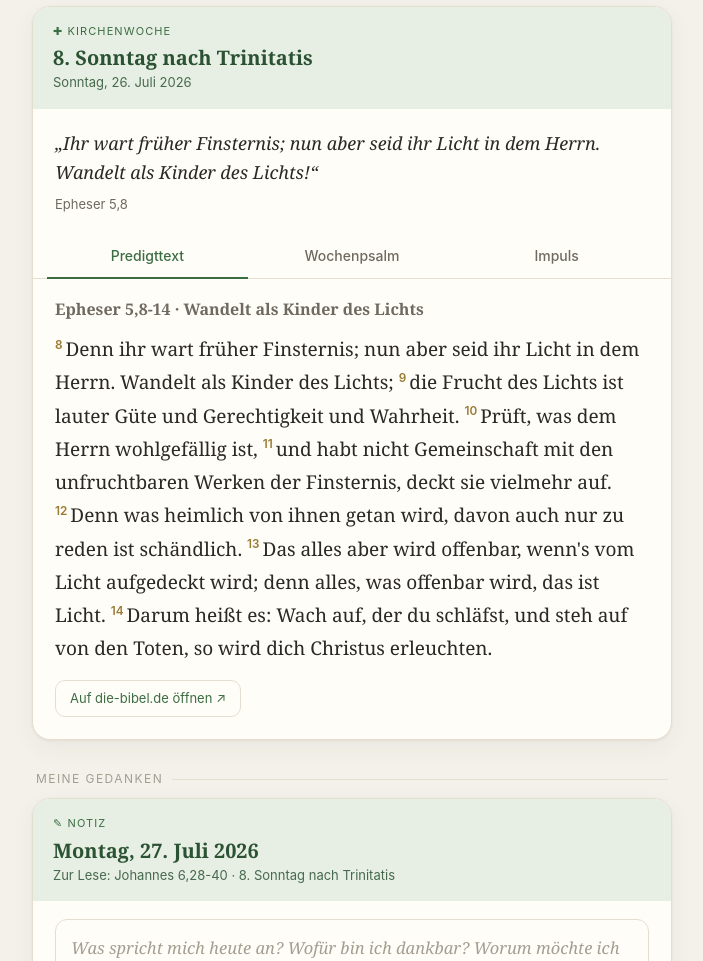
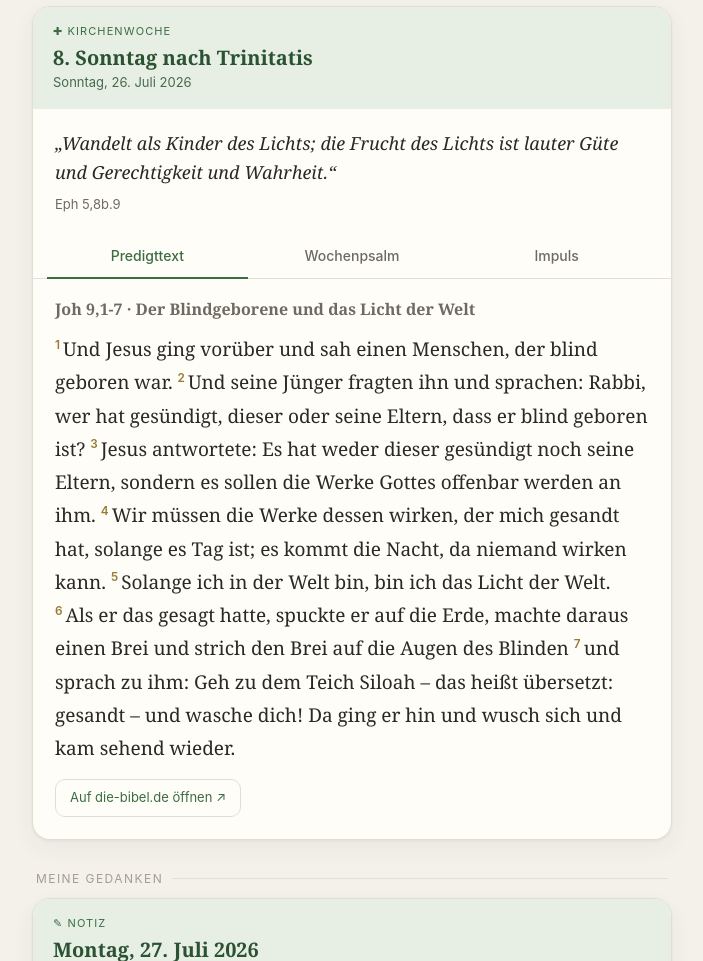
Before and after one commit to JXP1970/bibeltag, a plain HTML site: page index.html in a window 1280 px wide. Shown: the part 1660-2621 px from the top of the page, without its empty margins (288-991 px from the left). Drawn offline with Linux system fonts and the light colour scheme.

Commit message:
Bibeltag: Daten für 2026-07-27

```diff
--- a/index.html
+++ b/index.html
@@ -257,147 +257,155 @@ const DATA = {
     "name": "8. Sonntag nach Trinitatis",
     "date": "Sonntag, 26. Juli 2026",
     "spruch": {
-      "text": "Ihr wart früher Finsternis; nun aber seid ihr Licht in dem Herrn. Wandelt als Kinder des Lichts!",
-      "cite": "Epheser 5,8"
+      "text": "Wandelt als Kinder des Lichts; die Frucht des Lichts ist lauter Güte und Gerechtigkeit und Wahrheit.",
+      "cite": "Eph 5,8b.9"
     },
     "predigt": {
-      "ref": "Epheser 5,8-14",
-      "title": "Wandelt als Kinder des Lichts",
-      "url": "https://www.die-bibel.de/bibel/LU17/EPH.5.8-14",
+      "ref": "Joh 9,1-7",
+      "title": "Der Blindgeborene und das Licht der Welt",
+      "url": "https://www.die-bibel.de/leseplaene/predigttexte/predigttext-2026-07-26",
       "LU17": [
         [
-          8,
-          "Denn ihr wart früher Finsternis; nun aber seid ihr Licht in dem Herrn. Wandelt als Kinder des Lichts;"
+          1,
+          "Und Jesus ging vorüber und sah einen Menschen, der blind geboren war."
         ],
         [
-          9,
-          "die Frucht des Lichts ist lauter Güte und Gerechtigkeit und Wahrheit."
+          2,
+          "Und seine Jünger fragten ihn und sprachen: Rabbi, wer hat gesündigt, dieser oder seine Eltern, dass er blind geboren ist?"
         ],
         [
-          10,
-          "Prüft, was dem Herrn wohlgefällig ist,"
+          3,
+          "Jesus antwortete: Es hat weder dieser gesündigt noch seine Eltern, sondern es sollen die Werke Gottes offenbar werden an ihm."
         ],
         [
-          11,
-          "und habt nicht Gemeinschaft mit den unfruchtbaren Werken der Finsternis, deckt sie vielmehr auf."
+          4,
+          "Wir müssen die Werke dessen wirken, der mich gesandt hat, solange es Tag ist; es kommt die Nacht, da niemand wirken kann."
         ],
         [
-          12,
-          "Denn was heimlich von ihnen getan wird, davon auch nur zu reden ist schändlich."
+          5,
+          "Solange ich in der Welt bin, bin ich das Licht der Welt."
         ],
         [
-          13,
-          "Das alles aber wird offenbar, wenn's vom Licht aufgedeckt wird; denn alles, was offenbar wird, das ist Licht."
+          6,
+          "Als er das gesagt hatte, spuckte er auf die Erde, machte daraus einen Brei und strich den Brei auf die Augen des Blinden"
         ],
         [
-          14,
-          "Darum heißt es: Wach auf, der du schläfst, und steh auf von den Toten, so wird dich Christus erleuchten."
+          7,
+          "und sprach zu ihm: Geh zu dem Teich Siloah – das heißt übersetzt: gesandt – und wasche dich! Da ging er hin und wusch sich und kam sehend wieder."
         ]
       ],
       "SCH2000": [
         [
-          8,
-          "Denn ihr wart einst Finsternis, nun aber seid ihr Licht in dem Herrn; wandelt als Kinder des Lichts!"
+          1,
+          "Und als er vorüberging, sah er einen Menschen, der von Geburt an blind war."
         ],
         [
-          9,
-          "(Die Frucht des Geistes besteht nämlich in aller Gütigkeit und Gerechtigkeit und Wahrheit.)"
+          2,
+          "Und seine Jünger fragten ihn und sprachen: Meister, wer hat gesündigt, dieser oder seine Eltern, dass er blind geboren wurde?"
         ],
         [
-          10,
-          "Prüft, was dem Herrn wohlgefällig ist,"
+          3,
+          "Jesus antwortete: Weder dieser hat gesündigt noch seine Eltern, sondern es sollen die Werke Gottes an ihm offenbar werden."
         ],
         [
-          11,
-          "und habt keine Gemeinschaft mit den unfruchtbaren Werken der Finsternis, deckt sie vielmehr auf!"
+          4,
+          "Ich muss die Werke des wirken, der mich gesandt hat, solange es Tag ist; es kommt die Nacht, da niemand wirken kann."
         ],
         [
-          12,
-          "Denn was heimlich von ihnen geschieht, ist schändlich auch nur zu sagen."
+          5,
+          "Solange ich in der Welt bin, bin ich das Licht der Welt."
         ],
         [
-          13,
-          "Das alles aber wird offenbar, wenn es vom Licht aufgedeckt wird; denn alles, was offenbar wird, das ist Licht."
+          6,
+          "Als er das gesagt hatte, spuckte er auf die Erde und machte einen Brei aus dem Speichel und strich den Brei auf die Augen des Blinden"
         ],
         [
-          14,
-          "Darum spricht er: Wache auf, der du schläfst, und steh auf von den Toten, so wird dich Christus erleuchten!"
+          7,
+          "und sprach zu ihm: Geh hin, wasche dich im Teich Siloah (das heißt übersetzt: Gesandter)! Da ging er hin und wusch sich und kam sehend zurück."
         ]
       ]
     },
     "psalm": {
-      "ref": "Psalm 119,105-112",
+      "ref": "Ps 48,2-3a.9-15",
       "note": "Wochenpsalm",
       "LU17": [
         [
-          105,
-          "Dein Wort ist meines Fußes Leuchte und ein Licht auf meinem Wege."
+          2,
+          "Groß ist der Herr und hoch zu rühmen in der Stadt unsres Gottes, auf seinem heiligen Berge."
         ],
         [
-          106,
-          "Ich habe geschworen und will's halten, dass ich die Rechte deiner Gerechtigkeit halten will."
+          3,
+          "Schön ragt empor sein Gipfel, daran sich freut die ganze Welt, der Berg Zion fern im Norden, die Stadt des großen Königs."
         ],
         [
-          107,
-          "Ich bin sehr gebeugt; HERR, erquicke mich nach deinem Wort!"
+          9,
+          "Wie wir’s gehört haben, so sehen wir’s an der Stadt des Herrn Zebaoth, an der Stadt unsres Gottes: Gott erhält sie ewiglich. SELA."
         ],
         [
-          108,
-          "Lass dir gefallen, HERR, das willige Opfer meines Mundes und lehre mich deine Rechte!"
+          10,
+          "Gott, wir gedenken deiner Güte in deinem Tempel."
         ],
         [
-          109,
-          "Ich trage mein Leben stets in meiner Hand, und ich vergesse dein Gesetz nicht."
+          11,
+          "Gott, wie dein Name, so ist auch dein Ruhm bis an der Welt Enden. Deine Rechte ist voll Gerechtigkeit."
         ],
         [
-          110,
-          "Die Gottlosen legen mir Schlingen; aber ich irre nicht von deinen Befehlen."
+          12,
+          "Es freue sich der Berg Zion, und die Töchter Juda seien fröhlich um deiner Rechte willen."
         ],
         [
-          111,
-          "Deine Zeugnisse sind mein ewiges Erbe; denn sie sind meines Herzens Wonne."
+          13,
+          "Ziehet um den Zion herum und umschreitet ihn, zählt seine Türme;"
         ],
         [
-          112,
-          "Ich neige mein Herz, zu tun nach deinen Rechten immer und ewig."
+          14,
+          "habt gut acht auf seine Mauern, / durchwandert seine Paläste, dass ihr den Nachkommen davon erzählt:"
+        ],
+        [
+          15,
+          "Dieser ist Gott, unser Gott für immer und ewig. Er ist’s, der uns führet."
         ]
       ],
       "SCH2000": [
         [
-          105,
-          "Dein Wort ist meines Fußes Leuchte und ein Licht auf meinem Weg."
+          2,
+          "Groß ist der HERR und hoch zu preisen in der Stadt unseres Gottes, auf seinem heiligen Berg."
         ],
         [
-          106,
-          "Ich habe geschworen und will es halten, die Rechtsbestimmungen deiner Gerechtigkeit zu befolgen."
+          3,
+          "Schön ragt er empor, der Zion, die Wonne der ganzen Erde, der Berg Zion, das Nordgebirge, die Stadt des großen Königs."
         ],
         [
-          107,
-          "Ich bin sehr gebeugt, HERR, belebe mich nach deinem Wort!"
+          9,
+          "Wie wir's gehört hatten, so haben wir's gesehen in der Stadt des HERRN der Heerscharen, in der Stadt unseres Gottes; Gott lässt sie ewiglich bestehen. (Sela.)"
         ],
         [
-          108,
-          "Lass dir doch gefallen, HERR, die freiwilligen Opfer meines Mundes, und lehre mich deine Rechtsordnungen!"
+          10,
+          "O Gott, wir gedenken deiner Gnade in deinem Tempel."
         ],
         [
-          109,
-          "Mein Leben ist beständig in meiner Hand, aber ich vergesse dein Gesetz nicht."
+          11,
+          "Gott, wie dein Name ist, so ist auch dein Ruhm bis an die Enden der Erde; deine Rechte ist voller Gerechtigkeit."
         ],
         [
-          110,
-          "Die Gottlosen haben mir eine Schlinge gelegt, aber ich irre nicht ab von deinen Befehlen."
+          12,
+          "Es freue sich der Berg Zion, es sollen frohlocken die Töchter Judas um deiner Gerichte willen!"
         ],
         [
-          111,
-          "Deine Zeugnisse habe ich zum ewigen Erbteil, denn sie sind meines Herzens Freude."
+          13,
+          "Umgeht Zion und umkreist es, zählt seine Türme;"
         ],
         [
-          112,
-          "Ich habe mein Herz geneigt, deine Satzungen zu tun immerdar, bis ans Ende."
+          14,
+          "achtet genau auf seine Bollwerke, geht durch seine Palastbauten, damit ihr's dem kommenden Geschlecht erzählen könnt,"
+        ],
+        [
+          15,
+          "dass dieser Gott unser Gott ist für immer und ewig. Er wird uns führen."
         ]
       ]
     },
-    "impuls": "Paulus erinnert die Gemeinde in Ephesus daran, wer sie einmal waren – Finsternis – und wer sie nun in Christus sind: Licht. Dieses Licht ist keine eigene Leistung, sondern Geschenk und zugleich Auftrag, „als Kinder des Lichts"
+    "impuls": "Der Wochenspruch ruft uns dazu auf, als Kinder des Lichts zu leben – und genau davon erzählt der Predigttext ganz konkret. Jesus begegnet einem Menschen, dessen Leiden von den Umstehenden nur als Anlass zur Schuldfrage gesehen wird, doch er lenkt den Blick auf das, was Gott wirken will. Wo Menschen nach Ursachen und Schuld suchen, öffnet Jesus die Augen für neue Möglichkeiten. Sein Handeln – das Bestreichen der Augen mit Brei und die Anweisung, sich zu waschen – erscheint unspektakulär, wirkt aber heilend, weil Gottes Werk darin geschieht. So wird sichtbar: Licht der Welt sein heißt nicht, alle Fragen zu klären, sondern zu handeln, wo Not ist. Als Kinder des Lichts sind auch wir eingeladen, in unserem Alltag solche kleinen, heilsamen Schritte zu wagen, die von Güte, Gerechtigkeit und Wahrheit zeugen."
   },
   "daily": {
     "ref": "Johannes 6,28-40",
@@ -468,7 +476,7 @@ const DATA = {
       ],
       [
         30,
-        "Da sprachen sie zu ihm: Was tust du denn für ein Zeichen, damit wir es sehen und dir glauben? Was wirkst du?"
+        "Da sprachen sie zu ihm: Was tust du für ein Zeichen, damit wir es sehen und dir glauben? Was wirkst du?"
       ],
       [
         31,
@@ -488,7 +496,7 @@ const DATA = {
       ],
       [
         35,
-        "Jesus aber sprach zu ihnen: Ich bin das Brot des Lebens. Wer zu mir kommt, den wird nicht hungern; und wer an mich glaubt, den wird niemals dürsten."
+        "Jesus aber sprach zu ihnen: Ich bin das Brot des Lebens. Wer zu mir kommt, wird nicht hungern; und wer an mich glaubt, wird nimmermehr dürsten."
       ],
       [
         36,
@@ -500,15 +508,15 @@ const DATA = {
       ],
       [
         38,
-        "Denn ich bin vom Himmel herabgekommen, nicht damit ich meinen Willen tue, sondern den Willen dessen, der mich gesandt hat."
+        "Denn ich bin vom Himmel herabgekommen, nicht damit ich meinen Willen tue, sondern den Willen des, der mich gesandt hat."
       ],
       [
         39,
-        "Das ist aber der Wille des Vaters, der mich gesandt hat, dass ich nichts von allem verliere, was er mir gegeben hat, sondern dass ich es auferwecke am letzten Tag."
+        "Das aber ist der Wille des Vaters, der mich gesandt hat, dass ich keines von denen, die er mir gegeben hat, verliere, sondern dass ich sie auferwecke am letzten Tag."
       ],
       [
         40,
-        "Das ist aber der Wille dessen, der mich gesandt hat, dass jeder, der den Sohn sieht und an ihn glaubt, ewiges Leben hat; und ich werde ihn auferwecken am letzten Tag."
+        "Das aber ist der Wille des, der mich gesandt hat, dass jeder, der den Sohn sieht und an ihn glaubt, ewiges Leben hat; und ich werde ihn auferwecken am letzten Tag."
       ]
     ]
   }
```
